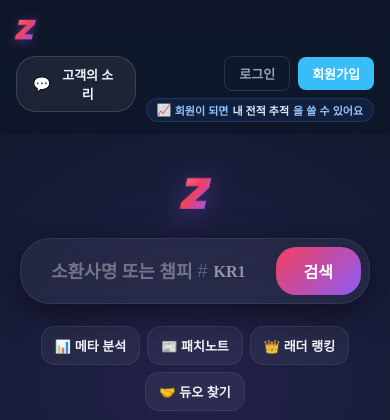
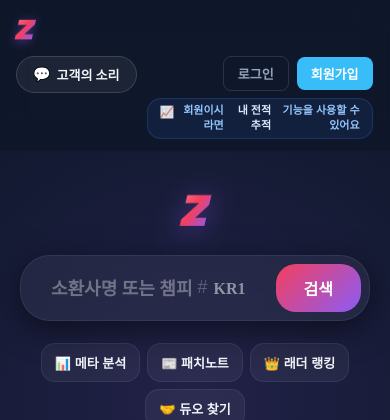
Before and after one commit to seokbong0114/SBGG, a Flask app: page / in a window 390 px wide. Shown: the top 420 px of the page. Run offline with Flask 3, Linux system fonts and the light colour scheme; data that the repository does not hold is empty; some libraries are stand-ins or nearby versions; some web fonts are replaced.

Commit message:
tweak(auth): 홍보 문구 수정 + 좁은 화면 줄바꿈 대응
'회원이시라면 내 전적 추적 기능을 사용할 수 있어요'로 문구 변경.
길어진 문구가 360px 폰에서 넘치지 않도록 480px 이하에서 max-width 줄바꿈.

Co-Authored-By: Claude Opus 4.8 <noreply@anthropic.com>

```diff
--- a/templates/index.html
+++ b/templates/index.html
@@ -327,7 +327,7 @@
         .nav-back-btn:hover { color: var(--text-main); border-color: rgba(255,255,255,0.25); }
         .auth-back-row { padding: 16px 40px 0; }
         /* 비회원 대상 재방문 훅 홍보 문구 */
-        .nav-track-hint { display: inline-flex; align-items: center; gap: 4px; font-size: 11px; font-weight: 700; color: #93c5fd; text-decoration: none; padding: 3px 10px; border-radius: 999px; background: rgba(59,130,246,0.09); border: 1px solid rgba(59,130,246,0.22); white-space: nowrap; transition: 0.2s; }
+        .nav-track-hint { display: inline-flex; align-items: center; gap: 4px; font-size: 11px; font-weight: 700; color: #93c5fd; text-decoration: none; padding: 4px 12px; border-radius: 14px; background: rgba(59,130,246,0.09); border: 1px solid rgba(59,130,246,0.22); white-space: nowrap; text-align: right; line-height: 1.4; transition: 0.2s; }
         .nav-track-hint b { color: #dbeafe; font-weight: 800; }
         .nav-track-hint .spark { animation: hintspark 1.8s ease-in-out infinite; }
         @keyframes hintspark { 0%,100% { opacity: 0.6; transform: scale(0.92); } 50% { opacity: 1; transform: scale(1.12); } }
@@ -460,6 +460,8 @@
             .lb-panel { padding: 14px 10px !important; overflow-x: auto; -webkit-overflow-scrolling: touch; }
             .lb-table th, .lb-table td { padding: 11px 8px !important; }
             .lb-table th { font-size: 12px !important; }
+            .nav-track-hint { white-space: normal; max-width: 200px; align-items: flex-end; }
+            .nav-track-hint .spark { align-self: flex-start; margin-top: 2px; }
         }
         @media (max-width: 820px) {
             .profile-content { gap: 18px !important; }
@@ -798,7 +800,7 @@
                         <a href="/login" class="nav-login-btn">로그인</a>
                         <a href="/signup" class="nav-signup-btn">회원가입</a>
                     </div>
-                    <a href="/signup" class="nav-track-hint"><span class="spark">📈</span> 회원이 되면 <b>내 전적 추적</b>을 쓸 수 있어요</a>
+                    <a href="/signup" class="nav-track-hint"><span class="spark">📈</span> 회원이시라면 <b>내 전적 추적</b> 기능을 사용할 수 있어요</a>
                 </div>
                 {% endif %}
             </div>
```
